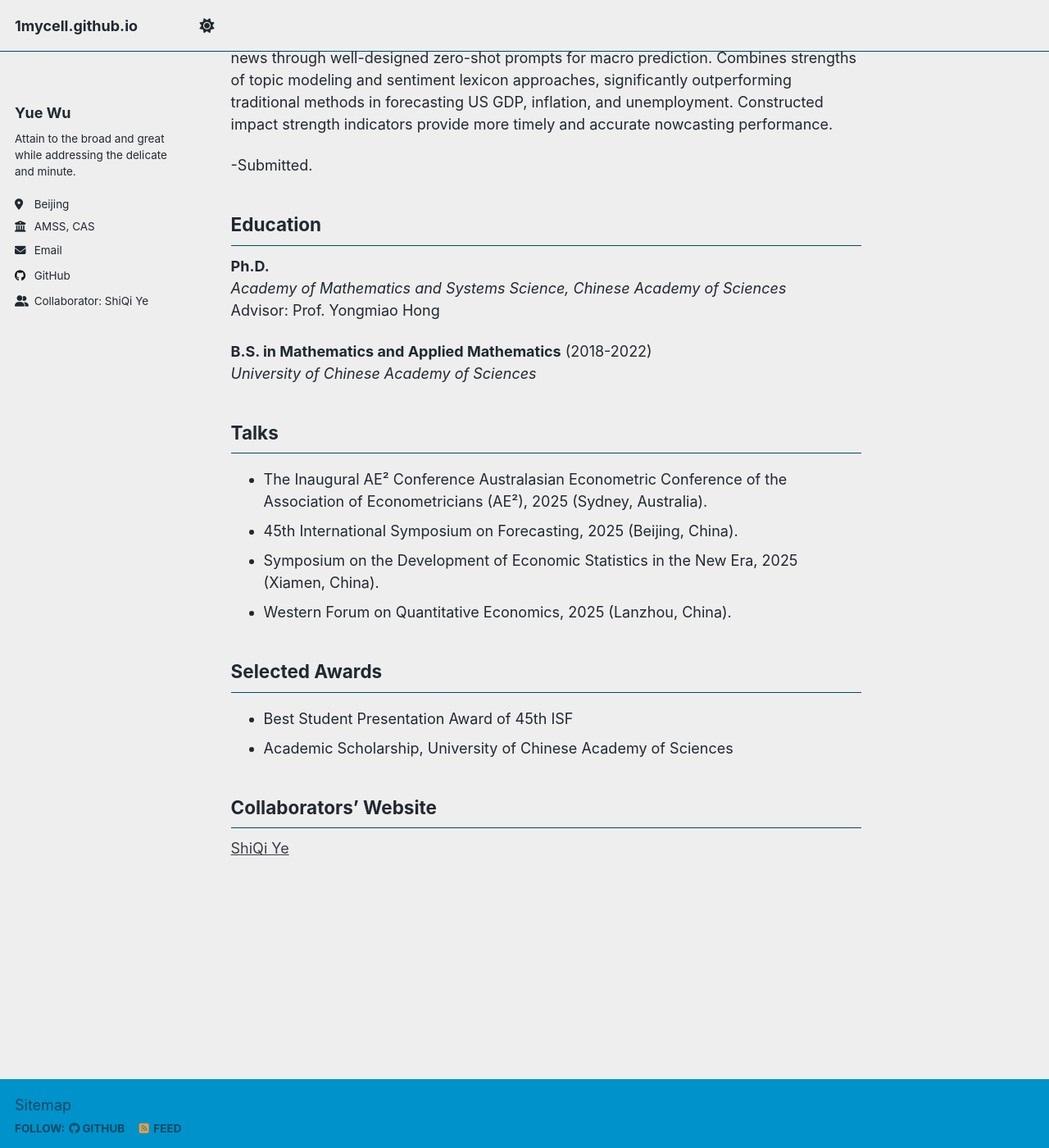
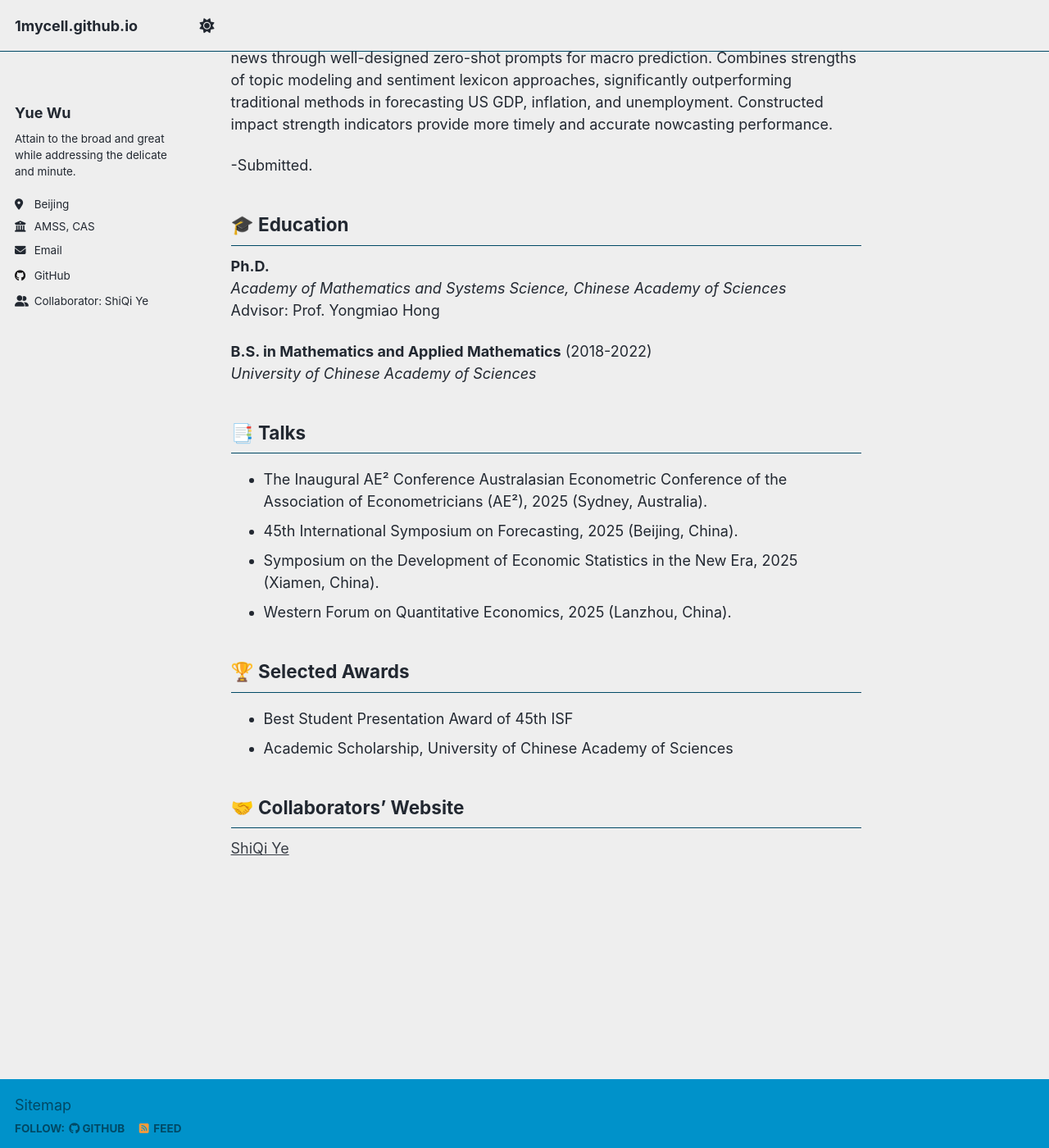
Before and after one commit to 1mycell/1mycell.github.io, a Jekyll site: the page built from _pages/about.md, in a window 1280 px wide and 1400 px high, scrolled down 1273 px. Shown: the whole window at 82% size. Built offline with Jekyll 4.4.1, drawn with Linux system fonts in a browser that asks for light colours; a script that is not in the unit is left out; some of the changed text lies outside the part shown.

```diff
--- a/_pages/about.md
+++ b/_pages/about.md
@@ -17,7 +17,7 @@ I’m convinced that impactful research emerges through interdisciplinary collab
 
 
 
-## Research Highlights Now
+## 🔬 Research Highlights Now
 ### 1.Evo-Traders
 
 An open-source multi-agent AI trading system that simulates real trading desk collaboration, with specialized agents handling data analysis, strategy generation, and risk management. The system features continuous evolution through memory modules that retain experience and learn from live market interactions in real-time. Built on AgentScope framework with full reproducibility.
@@ -36,7 +36,7 @@ Introduces Risk-LLM framework that extracts high-frequency signals from economic
 Proposes Target-LLM method that extracts multidimensional information from economic news through well-designed zero-shot prompts for macro prediction. Combines strengths of topic modeling and sentiment lexicon approaches, significantly outperforming traditional methods in forecasting US GDP, inflation, and unemployment. Constructed impact strength indicators provide more timely and accurate nowcasting performance.
 
 -Submitted.
-## Education
+## 🎓 Education
 
 **Ph.D.**
 *Academy of Mathematics and Systems Science, Chinese Academy of Sciences*
@@ -45,7 +45,7 @@ Advisor: Prof. Yongmiao Hong
 **B.S. in Mathematics and Applied Mathematics** (2018-2022)
 *University of Chinese Academy of Sciences*
 
-## Talks
+## 📑 Talks
 
 - The Inaugural AE² Conference Australasian Econometric Conference of the Association of Econometricians (AE²), 2025 (Sydney, Australia).
 - 45th International Symposium on Forecasting, 2025 (Beijing, China).
```
Also changed, not shown: other parts of _pages/about.md (+2 -2 lines).
